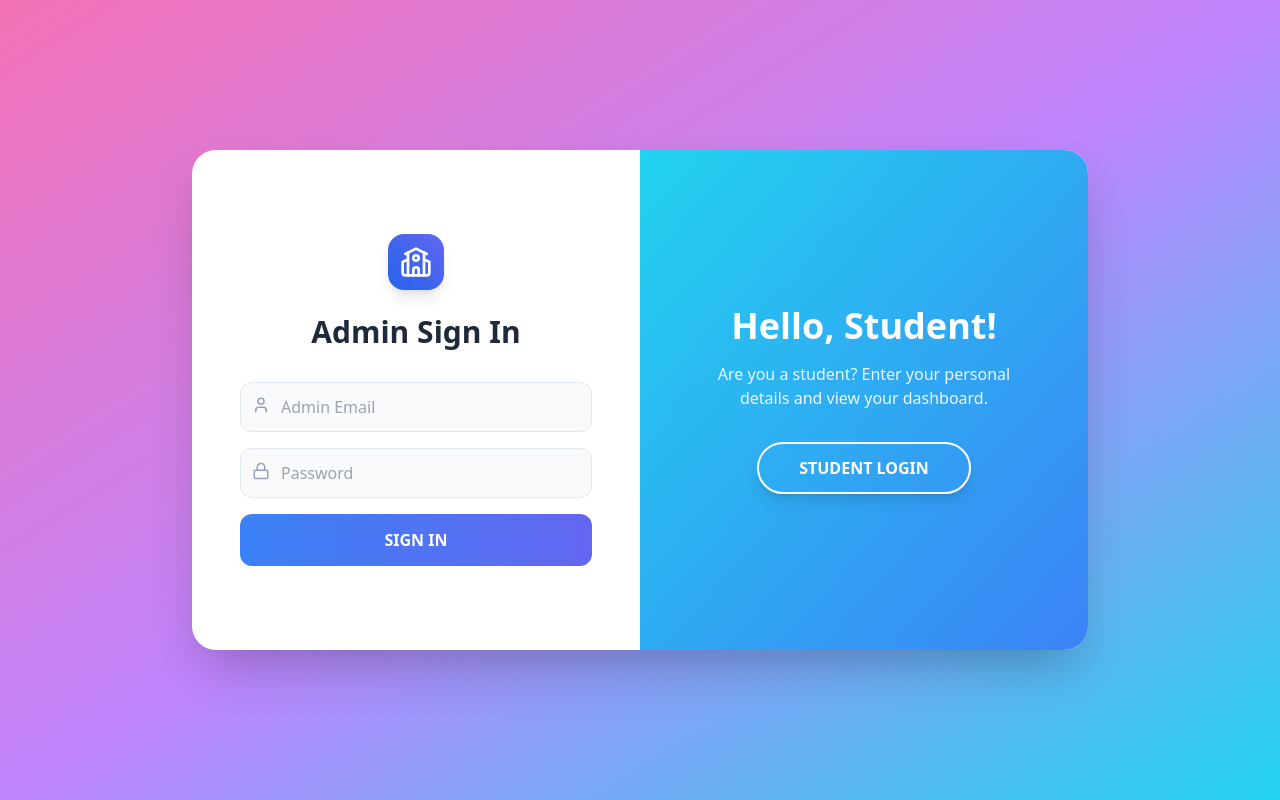
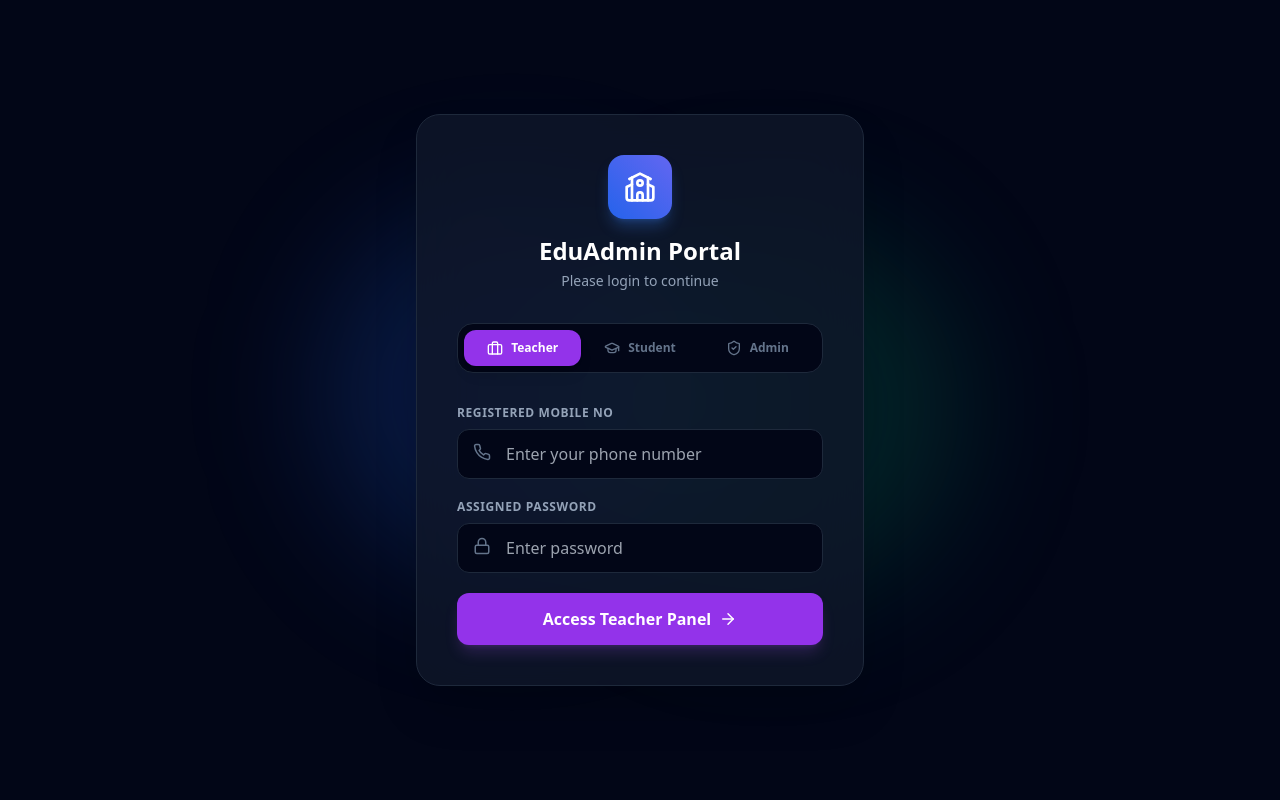
Before and after one commit to saifur-X/school-management, a Next.js app: page /login in a window 1280 px wide. Built offline with nearby package versions, Linux system fonts and the light colour scheme; no server answers.

Commit message:
Enhance login functionality for teachers and admins
Refactor login component to support teacher login and improve error handling. Added loading states and updated UI elements for better user experience.

```diff
--- a/app/login/page.js
+++ b/app/login/page.js
@@ -1,115 +1,279 @@
 'use client';
 
-import { useState } from 'react';
-import { supabase } from '../../lib/supabase';
+import { useState, useEffect } from 'react';
+import { supabase } from '../../lib/supabase'; // আপনার supabase ফাইলের সঠিক পাথ দিন
 import { useRouter } from 'next/navigation';
-import { Loader2, School, User, Lock, Calendar } from 'lucide-react';
+import { School, User, Lock, Phone, Mail, Loader2, ArrowRight, ShieldCheck, GraduationCap, Briefcase } from 'lucide-react';
 
 export default function Login() {
-  const [loginType, setLoginType] = useState('admin'); // 'admin' or 'student'
+  const router = useRouter();
+
+  // Login Tabs: 'admin', 'teacher', 'student'
+  const [loginType, setLoginType] = useState('teacher');
+
+  const [isLoading, setIsLoading] = useState(false);
+  const [errorMsg, setErrorMsg] = useState('');
+
+  // Form States
+  const [phone, setPhone] = useState('');
+  const [password, setPassword] = useState('');
+
   const [email, setEmail] = useState('');
-  const [password, setPassword] = useState('');
+  const [adminPassword, setAdminPassword] = useState('');
+
   const [uniqueId, setUniqueId] = useState('');
   const [dob, setDob] = useState('');
-  const [loading, setLoading] = useState(false);
-  const [error, setError] = useState('');
 
-  const router = useRouter();
+  // Check if someone is already logged in
+  useEffect(() => {
+    const checkSession = async () => {
+      const { data: { session } } = await supabase.auth.getSession();
+      const localTeacher = localStorage.getItem('teacher_session');
+      const localStudent = localStorage.getItem('student_session');
 
+      if (session || localTeacher || localStudent) {
+        router.push('/'); // অথবা আপনার ড্যাশবোর্ডের লিংকে রিডাইরেক্ট করুন (যেমন: '/dashboard')
+      }
+    };
+    checkSession();
+  }, [router]);
+
+  // Handle Teacher Login
+  const handleTeacherLogin = async (e) => {
+    e.preventDefault();
+    setIsLoading(true); setErrorMsg('');
+
+    const { data, error } = await supabase
+      .from('staff')
+      .select('*')
+      .eq('phone', phone)
+      .eq('password', password)
+      .single();
+
+    if (error || !data) {
+      setErrorMsg('Invalid Phone Number or Password!');
+      setIsLoading(false);
+      return;
+    }
+
+    if (data.status !== 'Active') {
+      setErrorMsg('Your account is inactive. Contact Admin.');
+      setIsLoading(false);
+      return;
+    }
+
+    // Save session and redirect
+    localStorage.setItem('teacher_session', JSON.stringify(data));
+    router.push('/');
+  };
+
+  // Handle Admin Login
   const handleAdminLogin = async (e) => {
     e.preventDefault();
-    setLoading(true); setError('');
-    const { error } = await supabase.auth.signInWithPassword({ email, password });
-    if (error) setError(error.message);
-    else router.push('/');
-    setLoading(false);
+    setIsLoading(true); setErrorMsg('');
+
+    const { data, error } = await supabase.auth.signInWithPassword({
+      email: email,
+      password: adminPassword,
+    });
+
+    if (error) {
+      setErrorMsg('Invalid Admin Email or Password!');
+      setIsLoading(false);
+      return;
+    }
+
+    router.push('/');
   };
 
+  // Handle Student Login
   const handleStudentLogin = async (e) => {
     e.preventDefault();
-    setLoading(true); setError('');
+    setIsLoading(true); setErrorMsg('');
 
-    // Check student in database
     const { data, error } = await supabase
       .from('students')
       .select('*')
-      .eq('unique_id', parseInt(uniqueId))
+      .eq('unique_id', uniqueId)
       .eq('dob', dob)
       .single();
 
     if (error || !data) {
-      setError('ভুল ইউনিক আইডি বা জন্মতারিখ!');
-    } else {
-      // Save student session in local storage
+      setErrorMsg('Invalid Unique ID or Date of Birth!');
+      setIsLoading(false);
+      return;
+    }
+
+    if (data.status !== 'Active') {
+      setErrorMsg('Your account is no longer active.');
+      setIsLoading(false);
+      return;
+    }
+
+    // Save session and redirect
     localStorage.setItem('student_session', JSON.stringify(data));
     router.push('/');
-    }
-    setLoading(false);
   };
 
   return (
-    <div className="min-h-screen bg-gradient-to-br from-pink-400 via-purple-400 to-cyan-400 flex items-center justify-center p-4">
-      <div className="bg-white rounded-3xl shadow-2xl overflow-hidden flex flex-col md:flex-row max-w-4xl w-full min-h-[500px]">
+    <div className="min-h-screen bg-slate-950 flex items-center justify-center p-4 font-sans text-slate-200">
 
-        {/* Left Side - Form */}
-        <div className="w-full md:w-1/2 p-8 md:p-12 flex flex-col justify-center">
-          <div className="flex justify-center mb-6">
-            <div className="bg-gradient-to-tr from-blue-600 to-indigo-500 p-3 rounded-2xl shadow-lg">
-              <School className="text-white" size={32} />
+      {/* Background Decor */}
+      <div className="absolute top-1/4 left-1/4 w-96 h-96 bg-blue-600/20 rounded-full blur-3xl"></div>
+      <div className="absolute bottom-1/4 right-1/4 w-96 h-96 bg-emerald-600/20 rounded-full blur-3xl"></div>
+
+      <div className="bg-slate-900/80 backdrop-blur-xl border border-slate-800 p-8 md:p-10 rounded-3xl shadow-2xl w-full max-w-md relative z-10">
+
+        {/* Logo & Header */}
+        <div className="text-center mb-8">
+          <div className="w-16 h-16 bg-gradient-to-tr from-blue-600 to-indigo-500 rounded-2xl mx-auto flex items-center justify-center shadow-lg shadow-blue-500/30 mb-4">
+            <School size={32} className="text-white" />
+          </div>
+          <h1 className="text-2xl font-black text-white">EduAdmin Portal</h1>
+          <p className="text-sm text-slate-400 mt-1">Please login to continue</p>
+        </div>
+
+        {/* Login Type Selection Tabs */}
+        <div className="flex bg-slate-950 p-1.5 rounded-2xl mb-8 border border-slate-800">
+          <button
+            onClick={() => {setLoginType('teacher'); setErrorMsg('');}}
+            className={`flex-1 py-2.5 rounded-xl text-xs font-bold transition flex items-center justify-center gap-2 ${loginType === 'teacher' ? 'bg-purple-600 text-white shadow-lg' : 'text-slate-500 hover:text-white'}`}>
+            <Briefcase size={16}/> Teacher
+          </button>
+          <button
+            onClick={() => {setLoginType('student'); setErrorMsg('');}}
+            className={`flex-1 py-2.5 rounded-xl text-xs font-bold transition flex items-center justify-center gap-2 ${loginType === 'student' ? 'bg-blue-600 text-white shadow-lg' : 'text-slate-500 hover:text-white'}`}>
+            <GraduationCap size={16}/> Student
+          </button>
+          <button
+            onClick={() => {setLoginType('admin'); setErrorMsg('');}}
+            className={`flex-1 py-2.5 rounded-xl text-xs font-bold transition flex items-center justify-center gap-2 ${loginType === 'admin' ? 'bg-emerald-600 text-white shadow-lg' : 'text-slate-500 hover:text-white'}`}>
+            <ShieldCheck size={16}/> Admin
+          </button>
+        </div>
+
+        {/* Error Message */}
+        {errorMsg && (
+          <div className="bg-rose-500/10 border border-rose-500/50 text-rose-400 p-3 rounded-xl text-sm font-bold text-center mb-6 flex items-center justify-center gap-2 animate-bounce-in">
+            <AlertCircle size={16} /> {errorMsg}
+          </div>
+        )}
+
+        {/* =======================================
+            TEACHER LOGIN FORM
+        ======================================= */}
+        {loginType === 'teacher' && (
+          <form onSubmit={handleTeacherLogin} className="space-y-5 animate-fade-in">
+            <div>
+              <label className="text-xs font-bold text-slate-400 block mb-2 uppercase tracking-wider">Registered Mobile No</label>
+              <div className="relative">
+                <Phone className="absolute left-4 top-3.5 text-slate-500" size={18} />
+                <input
+                  type="text"
+                  placeholder="Enter your phone number"
+                  value={phone}
+                  onChange={(e) => setPhone(e.target.value)}
+                  className="w-full bg-slate-950 border border-slate-800 pl-12 pr-4 py-3 rounded-xl text-white outline-none focus:border-purple-500 transition"
+                  required
+                />
               </div>
             </div>
-          <h2 className="text-3xl font-black text-slate-800 text-center mb-8">
-            {loginType === 'admin' ? 'Admin Sign In' : 'Student Sign In'}
-          </h2>
-
-          {error && <p className="text-rose-500 text-sm font-bold text-center mb-4 bg-rose-50 p-2 rounded-lg">{error}</p>}
-
-          {loginType === 'admin' ? (
-            <form onSubmit={handleAdminLogin} className="space-y-4">
+            <div>
+              <label className="text-xs font-bold text-slate-400 block mb-2 uppercase tracking-wider">Assigned Password</label>
               <div className="relative">
-                <User className="absolute left-3 top-3.5 text-slate-400" size={18} />
-                <input type="email" placeholder="Admin Email" value={email} onChange={e => setEmail(e.target.value)} className="w-full bg-slate-50 border border-slate-200 pl-10 pr-4 py-3 rounded-xl text-slate-800 focus:outline-none focus:border-blue-500 font-medium" required />
+                <Lock className="absolute left-4 top-3.5 text-slate-500" size={18} />
+                <input
+                  type="password"
+                  placeholder="Enter password"
+                  value={password}
+                  onChange={(e) => setPassword(e.target.value)}
+                  className="w-full bg-slate-950 border border-slate-800 pl-12 pr-4 py-3 rounded-xl text-white outline-none focus:border-purple-500 transition"
+                  required
+                />
               </div>
-              <div className="relative">
-                <Lock className="absolute left-3 top-3.5 text-slate-400" size={18} />
-                <input type="password" placeholder="Password" value={password} onChange={e => setPassword(e.target.value)} className="w-full bg-slate-50 border border-slate-200 pl-10 pr-4 py-3 rounded-xl text-slate-800 focus:outline-none focus:border-blue-500 font-medium" required />
             </div>
-              <button type="submit" disabled={loading} className="w-full bg-gradient-to-r from-blue-500 to-indigo-500 text-white font-bold py-3.5 rounded-xl hover:shadow-lg hover:shadow-blue-500/30 transition flex justify-center mt-2">
-                {loading ? <Loader2 className="animate-spin" size={20} /> : 'SIGN IN'}
-              </button>
-            </form>
-          ) : (
-            <form onSubmit={handleStudentLogin} className="space-y-4">
-              <div className="relative">
-                <User className="absolute left-3 top-3.5 text-slate-400" size={18} />
-                <input type="number" placeholder="5-Digit Unique ID (e.g. 99999)" value={uniqueId} onChange={e => setUniqueId(e.target.value)} className="w-full bg-slate-50 border border-slate-200 pl-10 pr-4 py-3 rounded-xl text-slate-800 focus:outline-none focus:border-blue-500 font-medium" required />
-              </div>
-              <div className="relative">
-                <Calendar className="absolute left-3 top-3.5 text-slate-400" size={18} />
-                <input type="date" placeholder="Date of Birth" value={dob} onChange={e => setDob(e.target.value)} className="w-full bg-slate-50 border border-slate-200 pl-10 pr-4 py-3 rounded-xl text-slate-800 focus:outline-none focus:border-blue-500 font-medium" required />
-              </div>
-              <button type="submit" disabled={loading} className="w-full bg-gradient-to-r from-blue-500 to-indigo-500 text-white font-bold py-3.5 rounded-xl hover:shadow-lg hover:shadow-blue-500/30 transition flex justify-center mt-2">
-                {loading ? <Loader2 className="animate-spin" size={20} /> : 'SIGN IN'}
+            <button type="submit" disabled={isLoading} className="w-full bg-purple-600 hover:bg-purple-500 text-white py-3.5 rounded-xl font-black transition shadow-lg shadow-purple-500/20 flex justify-center items-center gap-2 mt-2">
+              {isLoading ? <Loader2 className="animate-spin" size={20}/> : 'Access Teacher Panel'} <ArrowRight size={18}/>
             </button>
           </form>
         )}
+
+        {/* =======================================
+            STUDENT LOGIN FORM
+        ======================================= */}
+        {loginType === 'student' && (
+          <form onSubmit={handleStudentLogin} className="space-y-5 animate-fade-in">
+            <div>
+              <label className="text-xs font-bold text-slate-400 block mb-2 uppercase tracking-wider">Student Unique ID</label>
+              <div className="relative">
+                <User className="absolute left-4 top-3.5 text-slate-500" size={18} />
+                <input
+                  type="text"
+                  placeholder="e.g. 99999"
+                  value={uniqueId}
+                  onChange={(e) => setUniqueId(e.target.value)}
+                  className="w-full bg-slate-950 border border-slate-800 pl-12 pr-4 py-3 rounded-xl text-white outline-none focus:border-blue-500 transition"
+                  required
+                />
               </div>
+            </div>
+            <div>
+              <label className="text-xs font-bold text-slate-400 block mb-2 uppercase tracking-wider">Date of Birth</label>
+              <div className="relative">
+                <Calendar className="absolute left-4 top-3.5 text-slate-500" size={18} />
+                <input
+                  type="date"
+                  value={dob}
+                  onChange={(e) => setDob(e.target.value)}
+                  className="w-full bg-slate-950 border border-slate-800 pl-12 pr-4 py-3 rounded-xl text-white outline-none focus:border-blue-500 transition"
+                  required
+                />
+              </div>
+            </div>
+            <button type="submit" disabled={isLoading} className="w-full bg-blue-600 hover:bg-blue-500 text-white py-3.5 rounded-xl font-black transition shadow-lg shadow-blue-500/20 flex justify-center items-center gap-2 mt-2">
+              {isLoading ? <Loader2 className="animate-spin" size={20}/> : 'Access Student Portal'} <ArrowRight size={18}/>
+            </button>
+          </form>
+        )}
 
-        {/* Right Side - Toggle Panel */}
-        <div className="w-full md:w-1/2 bg-gradient-to-br from-cyan-400 to-blue-500 text-white p-8 md:p-12 flex flex-col justify-center items-center text-center">
-          <h2 className="text-3xl md:text-4xl font-black mb-4">Hello, {loginType === 'admin' ? 'Student!' : 'Admin!'}</h2>
-          <p className="text-sm md:text-base text-blue-50 mb-8 max-w-xs">
-            {loginType === 'admin'
-              ? 'Are you a student? Enter your personal details and view your dashboard.'
-              : 'Are you an administrator? Login here to manage the school system.'}
-          </p>
-          <button
-            onClick={() => { setLoginType(loginType === 'admin' ? 'student' : 'admin'); setError(''); }}
-            className="border-2 border-white text-white font-bold py-3 px-10 rounded-full hover:bg-white hover:text-blue-500 transition shadow-lg"
-          >
-            {loginType === 'admin' ? 'STUDENT LOGIN' : 'ADMIN LOGIN'}
+        {/* =======================================
+            ADMIN LOGIN FORM
+        ======================================= */}
+        {loginType === 'admin' && (
+          <form onSubmit={handleAdminLogin} className="space-y-5 animate-fade-in">
+            <div>
+              <label className="text-xs font-bold text-slate-400 block mb-2 uppercase tracking-wider">Admin Email</label>
+              <div className="relative">
+                <Mail className="absolute left-4 top-3.5 text-slate-500" size={18} />
+                <input
+                  type="email"
+                  placeholder="admin@school.com"
+                  value={email}
+                  onChange={(e) => setEmail(e.target.value)}
+                  className="w-full bg-slate-950 border border-slate-800 pl-12 pr-4 py-3 rounded-xl text-white outline-none focus:border-emerald-500 transition"
+                  required
+                />
+              </div>
+            </div>
+            <div>
+              <label className="text-xs font-bold text-slate-400 block mb-2 uppercase tracking-wider">Master Password</label>
+              <div className="relative">
+                <Lock className="absolute left-4 top-3.5 text-slate-500" size={18} />
+                <input
+                  type="password"
+                  placeholder="••••••••"
+                  value={adminPassword}
+                  onChange={(e) => setAdminPassword(e.target.value)}
+                  className="w-full bg-slate-950 border border-slate-800 pl-12 pr-4 py-3 rounded-xl text-white outline-none focus:border-emerald-500 transition"
+                  required
+                />
+              </div>
+            </div>
+            <button type="submit" disabled={isLoading} className="w-full bg-emerald-600 hover:bg-emerald-500 text-white py-3.5 rounded-xl font-black transition shadow-lg shadow-emerald-500/20 flex justify-center items-center gap-2 mt-2">
+              {isLoading ? <Loader2 className="animate-spin" size={20}/> : 'Login as Admin'} <ArrowRight size={18}/>
             </button>
-        </div>
+          </form>
+        )}
 
       </div>
     </div>
```
Lines whose indentation alone changed are shown as unchanged.
